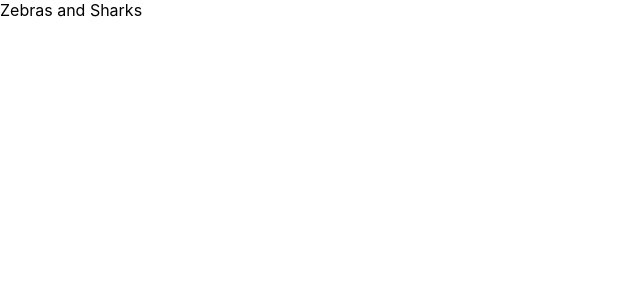
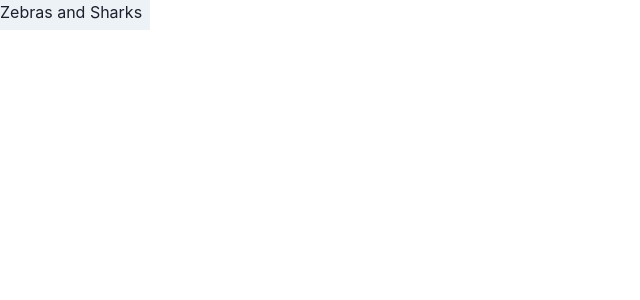
Before and after one commit to Saidinesh-25/shoppingkart, a Next.js app: page / in a window 1280 px wide. Shown: the top 300 px of the page, without its empty margins (0-640 px from the left). Built offline with nearby package versions, Linux system fonts and the light colour scheme.

Commit message:
second commit

```diff
--- a/package.json
+++ b/package.json
@@ -9,6 +9,10 @@
     "lint": "next lint"
   },
   "dependencies": {
+    "@chakra-ui/react": "^2.6.1",
+    "@emotion/react": "^11.11.0",
+    "@emotion/styled": "^11.11.0",
+    "framer-motion": "^10.12.12",
     "next": "13.4.3",
     "react": "18.2.0",
     "react-dom": "18.2.0"
--- a/pages/_app.tsx
+++ b/pages/_app.tsx
@@ -1,8 +1,14 @@
-import '../styles/globals.css'
-import type { AppProps } from 'next/app'
+import { ChakraProvider } from "@chakra-ui/react";
+import "../styles/globals.css";
+import type { AppProps } from "next/app";
 
 function MyApp({ Component, pageProps }: AppProps) {
-  return <Component {...pageProps} />
+  return (
+    <ChakraProvider>
+      {" "}
+      <Component {...pageProps} />
+    </ChakraProvider>
+  );
 }
 
-export default MyApp
+export default MyApp;
--- a/pages/index.tsx
+++ b/pages/index.tsx
@@ -1,12 +1,12 @@
+import { Box } from "@chakra-ui/react";
 import type { NextPage } from "next";
-import Head from "next/head";
-import Image from "next/image";
-import styles from "../styles/Home.module.css";
 
 const Home: NextPage = () => {
   return (
     <div>
-      <div>Zebras and Sharks</div>
+      <Box w={"150px"} h={"30px"} bg="gray.100">
+        Zebras and Sharks
+      </Box>
     </div>
   );
 };
```
Also changed, not shown: 2 other files (tests, documents, lock files or other folders).
